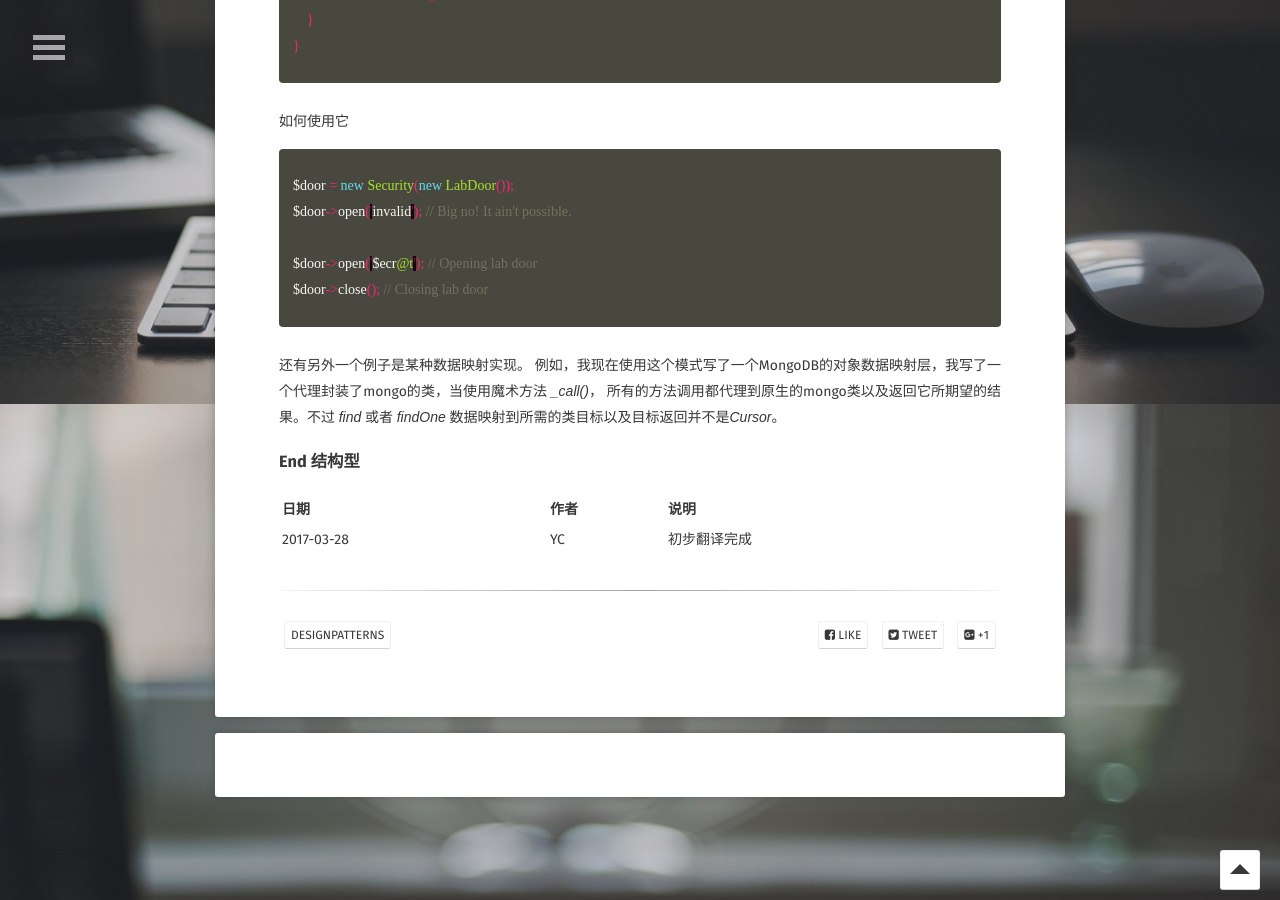
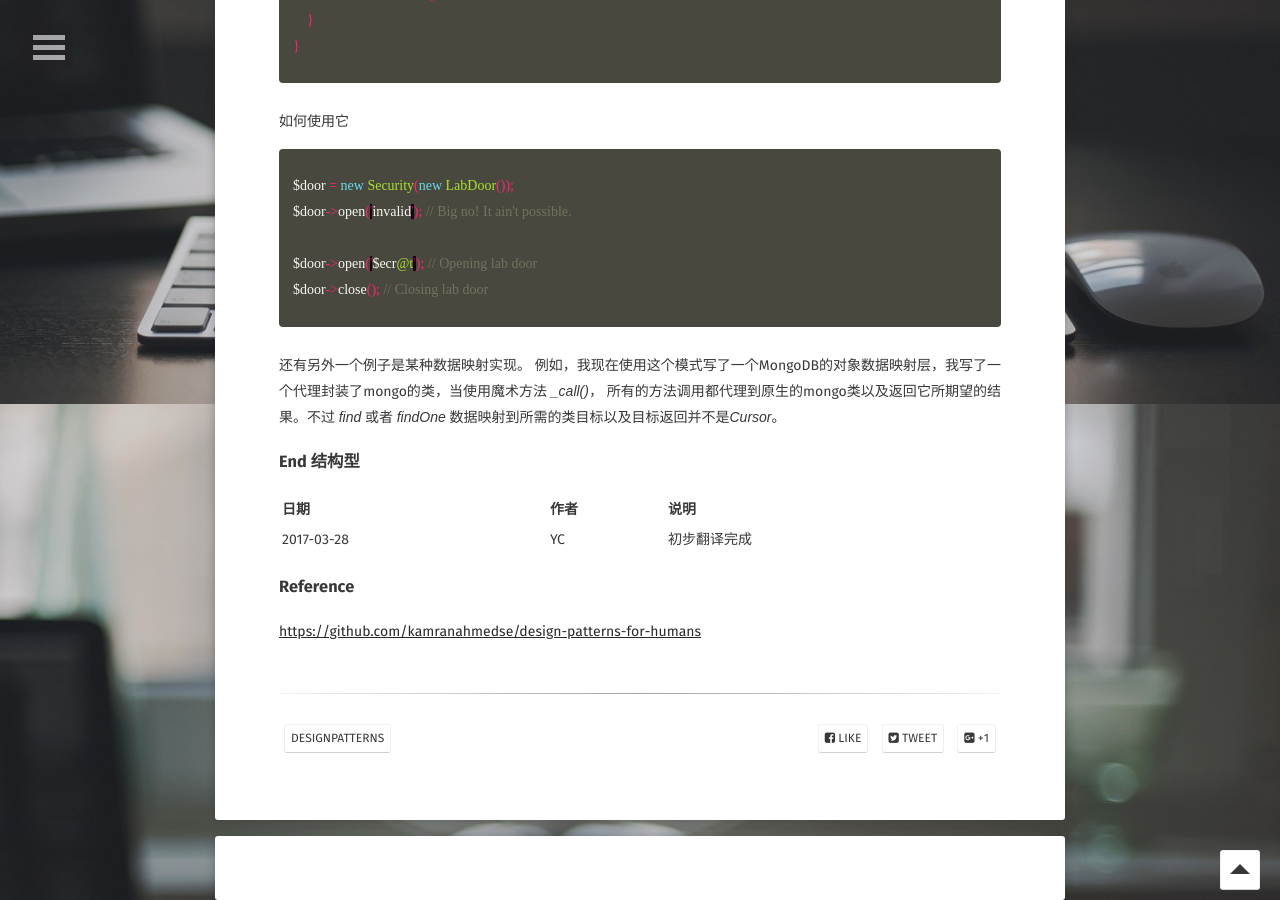
Before and after one commit to XuYanci/XuYanci.github.io, a Jekyll site: the page built from _posts/2017-03-19-Translate-iOS-Design-Patterns2.md, in a window 1280 px wide and 900 px high, scrolled down 18496 px. Built offline with Jekyll 4.4.1, drawn with Linux system fonts in a browser that asks for light colours; some web fonts are replaced; comment, search, counter and statistics services are not loaded.

Commit message:
add some

```diff
--- a/_posts/2017-03-19-Translate-iOS-Design-Patterns2.md
+++ b/_posts/2017-03-19-Translate-iOS-Design-Patterns2.md
@@ -754,3 +754,9 @@ $door->close(); // Closing lab door
 | 日期| 作者 | 说明 |
 | ------------ | ------------- | ------------ |
 | 2017-03-28 | YC | 初步翻译完成 |
+
+
+
+### Reference
+
+[https://github.com/kamranahmedse/design-patterns-for-humans](https://github.com/kamranahmedse/design-patterns-for-humans)
```
